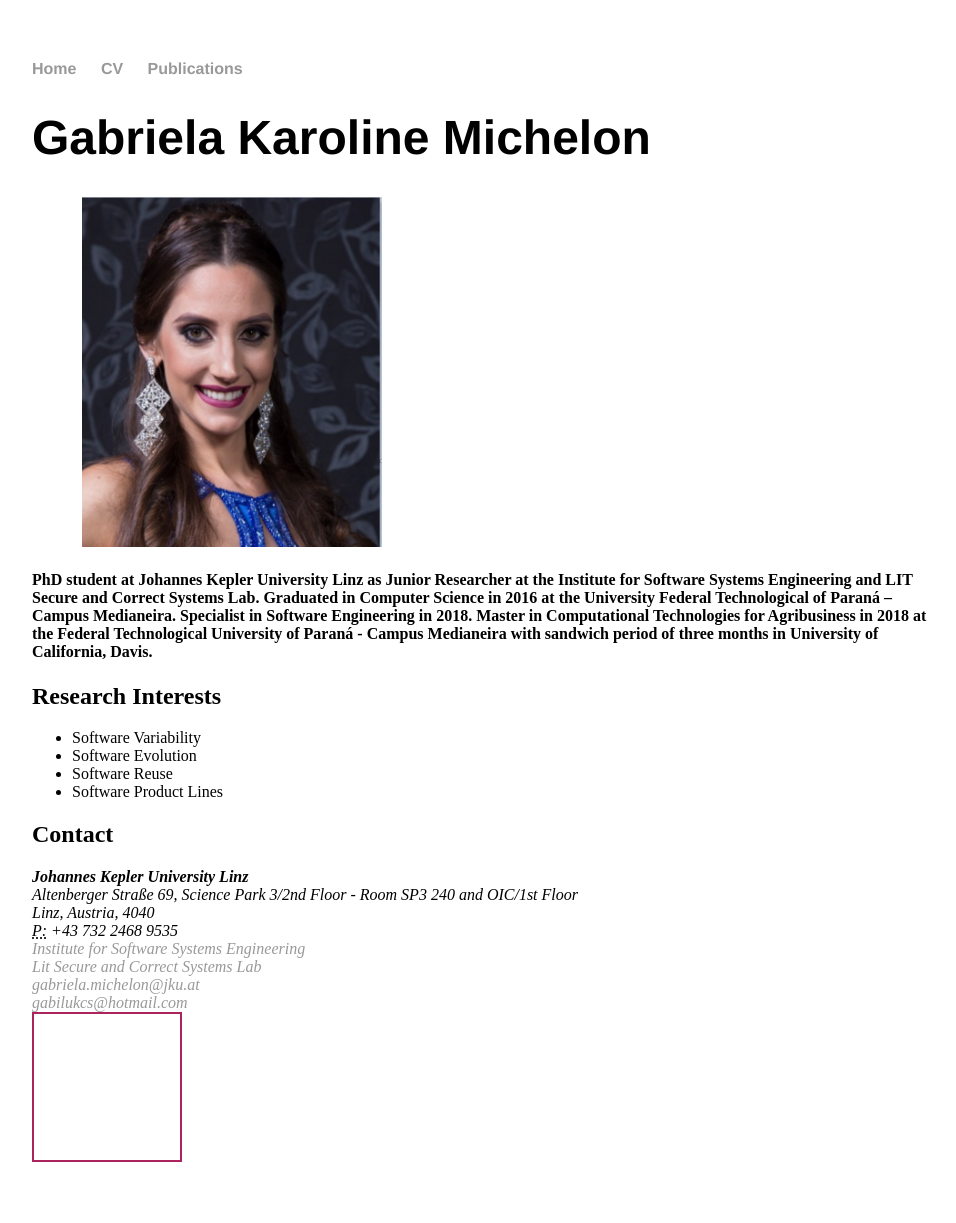
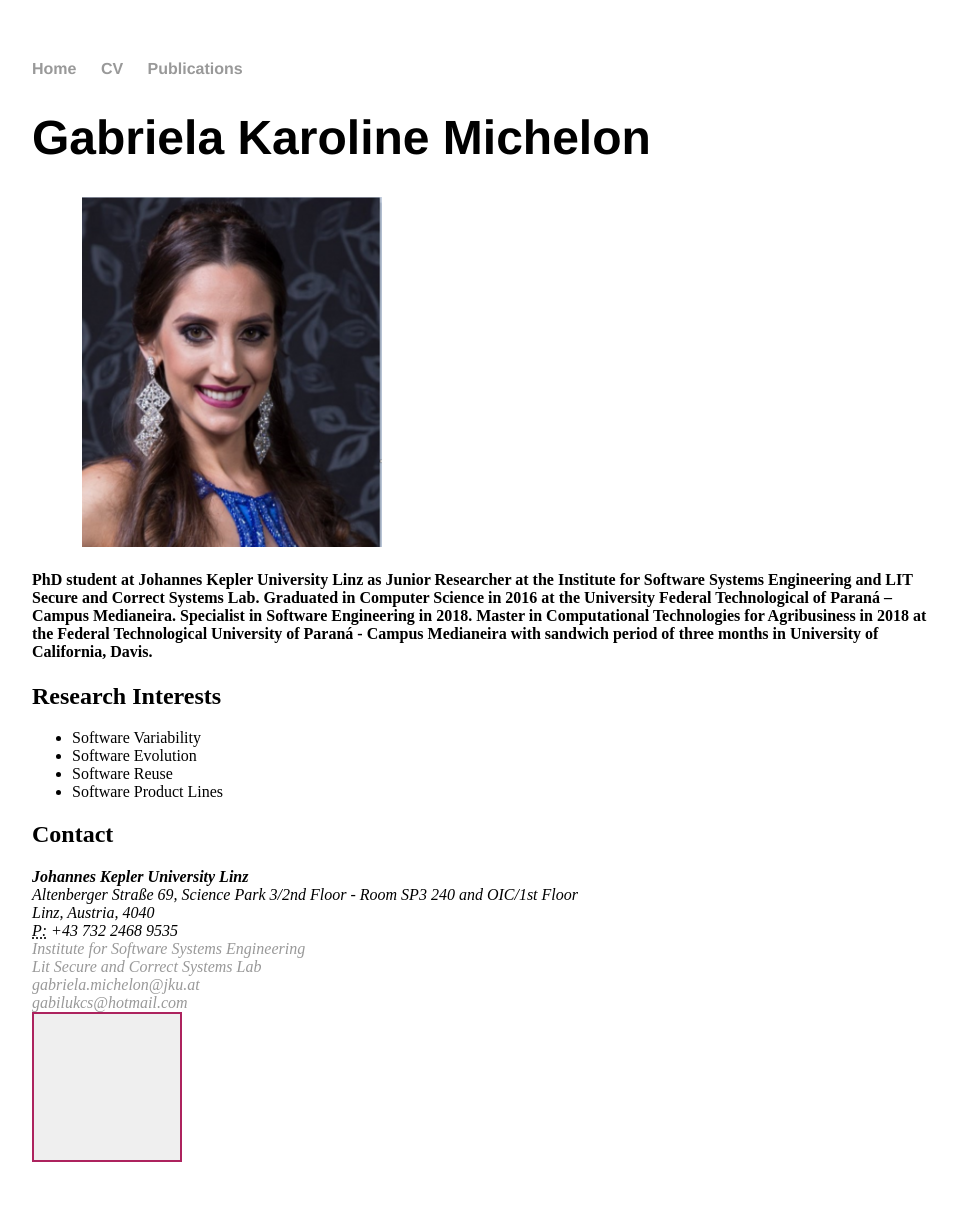
Before and after one commit to GabrielaMichelon/gabrielamichelon.github.io, a Jekyll site: the page index.html, which Jekyll copies as it is, in a window 1280 px wide. Shown: the whole page, without its empty margins (160-1116 px from the left). Built offline with Jekyll 4.4.1, drawn with Linux system fonts in a browser that asks for light colours.

Commit message:
Update main.css

```diff
--- a/css/main.css
+++ b/css/main.css
@@ -47,7 +47,6 @@ button {
   border: 2px solid #AD235E;
   width: 150px;
   height: 150px;
-  background-color: transparent;
 }
 
 button #twitter {
```
